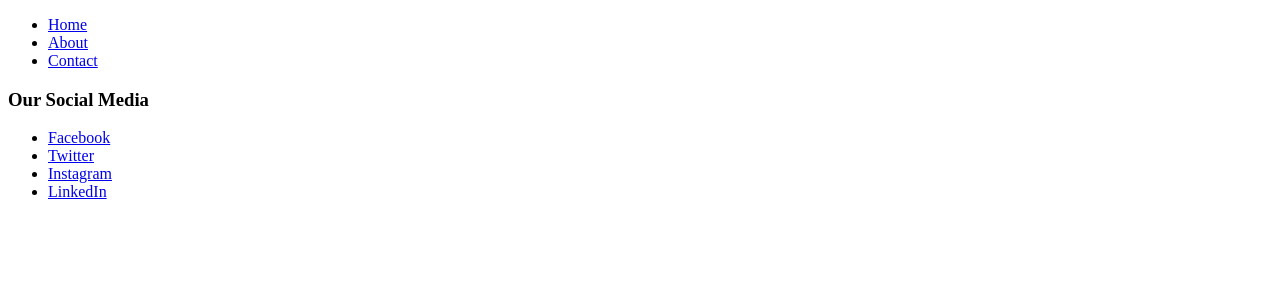
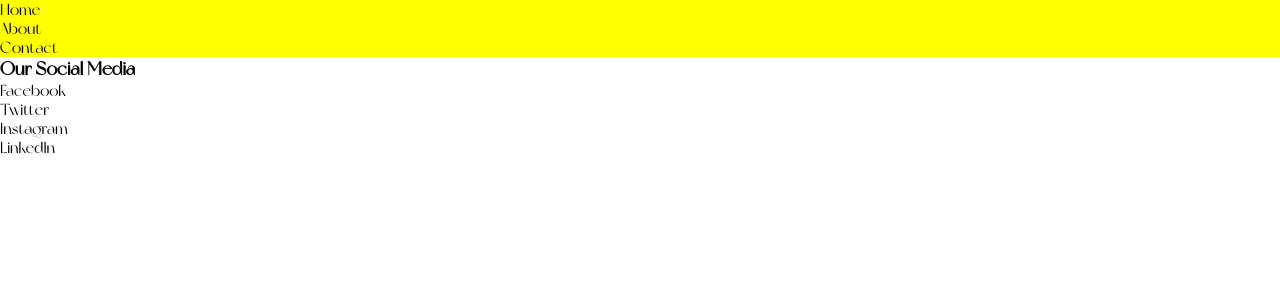
Before and after one commit to lclhugo/mspr-paillote-du-soleil, a Symfony app: template templates/base.html.twig in a window 1280 px wide. Shown: the top 300 px of the page. Run offline with Twig, Linux system fonts and the light colour scheme; the template is opened without the code that fills it, so the values that code supplies are empty; some libraries are stand-ins or nearby versions.

Commit message:
Bug css font

```diff
--- a/assets/css/base/_base.scss
+++ b/assets/css/base/_base.scss
@@ -1,4 +1,15 @@
-h1 {
-  color:red;
-  background-color: black
+@import "./variables";
+
+* {
+    margin: 0;
+    padding: 0;
+    box-sizing: border-box;
+    list-style-type: none;
+    text-decoration: none;
+    font-family: $miracle-font;
 }
+
+a, a:visited, a:hover {
+    text-decoration: none;
+    color: initial;
+}
--- a/assets/css/base/_variables.scss
+++ b/assets/css/base/_variables.scss
@@ -0,0 +1,8 @@
+$miracle-font: "Miracle", sans-serif;
+
+@font-face {
+    font-family: "Miracle";
+    src: url("../fonts/Miracle.otf") format("opentype");
+    font-weight: normal;
+    font-style: normal;
+  }
--- a/assets/css/index.css
+++ b/assets/css/index.css
@@ -1,6 +1 @@
-h1 {
-  color: red;
-  background-color: black;
-}
-
 /*# sourceMappingURL=index.css.map */
--- a/assets/css/index.scss
+++ b/assets/css/index.scss
@@ -1,4 +1,4 @@
+@use'base/variables';
 @use'base/base';
-@use'base/variables';
 
 @use'pages/home';
--- a/assets/css/pages/_home.scss
+++ b/assets/css/pages/_home.scss
@@ -0,0 +1,3 @@
+nav {
+    background-color: yellow
+}
--- a/public/css/style.css
+++ b/public/css/style.css
@@ -1,5 +1,31 @@
-h1 {
-  color: red;
+@font-face {
+  font-family: "Miracle";
+  src: url("../fonts/Miracle.otf") format("opentype");
+  font-weight: normal;
+  font-style: normal;
+}
+@font-face {
+  font-family: "Miracle";
+  src: url("../fonts/Miracle.otf") format("opentype");
+  font-weight: normal;
+  font-style: normal;
+}
+* {
+  margin: 0;
+  padding: 0;
+  box-sizing: border-box;
+  list-style-type: none;
+  text-decoration: none;
+  font-family: "Miracle", sans-serif;
+}
+
+a, a:visited, a:hover {
+  text-decoration: none;
+  color: initial;
+}
+
+nav {
+  background-color: yellow;
 }
 
 /*# sourceMappingURL=style.css.map */
--- a/templates/base.html.twig
+++ b/templates/base.html.twig
@@ -1,18 +1,15 @@
 <!DOCTYPE html>
 <html>
-    <head>
-        <meta charset="UTF-8">
-        <title>{% block title %}Welcome!{% endblock %}</title>
-        <link rel="icon" href="{{ asset('images/favicon.ico') }}">
-        <link href="{{ asset('css/style.css') }}" rel="stylesheet">
-    </head>
-    <body>
-        {% include 'partials/navbar.html.twig' %}
-
-        {% block body %}{% endblock %}
-
-        {% include 'partials/footer.html.twig' %}
+  <head>
+    <meta charset="UTF-8" />
+    <title>{% block title %}Welcome!{% endblock %}</title>
+    <link rel="icon" href="{{ asset('images/favicon.ico') }}" />
+    <link href="{{ asset('css/style.css') }}" rel="stylesheet" />
+  </head>
+  <body>
+    {% include 'partials/navbar.html.twig' %} {% block body %}{% endblock %} {%
+    include 'partials/footer.html.twig' %}
 
     <script src="{{ asset('js/script.js') }}"></script>
-    </body>
+  </body>
 </html>
```
Also changed, not shown: templates/home/index.html.twig (+34 -13 lines), 1 other file.
